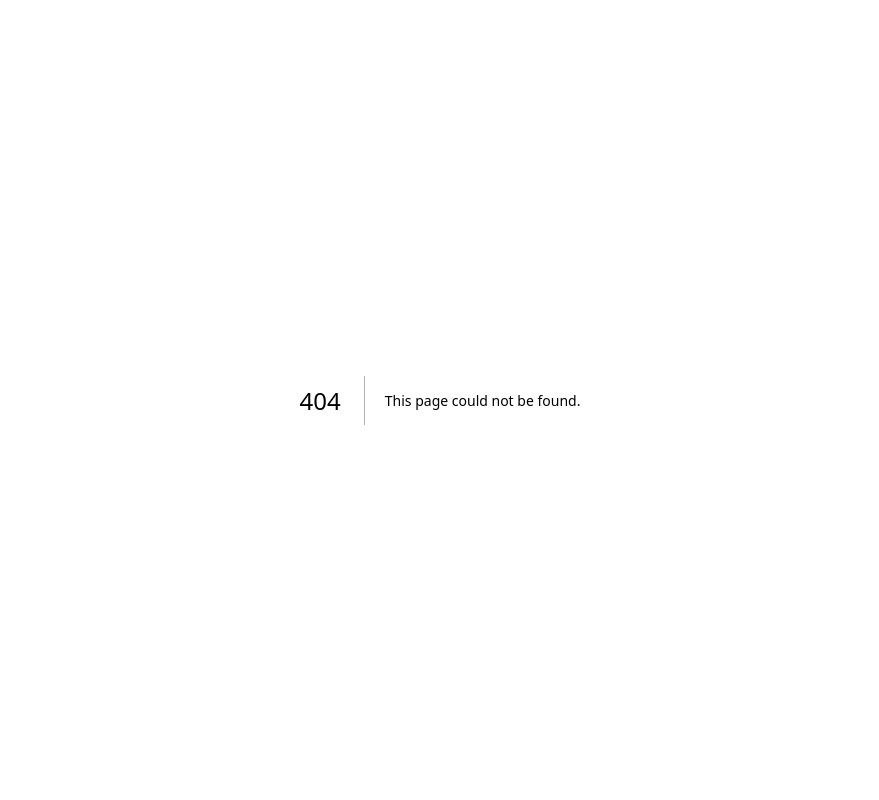
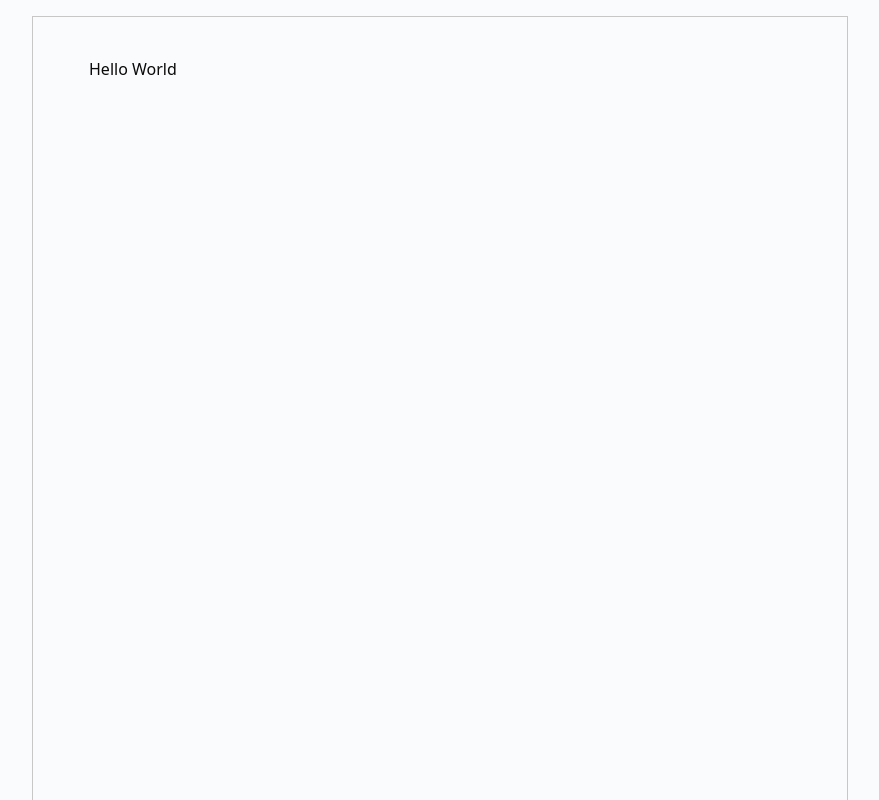
Before and after one commit to vasile-draguta/docs-clone, a Next.js app: page /documents/123 in a window 1280 px wide. Before the commit this address had no page. Shown: the top 800 px of the page, without its empty margins (200-1079 px from the left). Built offline with nearby package versions, Linux system fonts and the light colour scheme.

Commit message:
tiptap editor integration

```diff
--- a/package.json
+++ b/package.json
@@ -36,6 +36,9 @@
     "@radix-ui/react-toggle": "^1.1.10",
     "@radix-ui/react-toggle-group": "^1.1.11",
     "@radix-ui/react-tooltip": "^1.2.8",
+    "@tiptap/pm": "^3.6.3",
+    "@tiptap/react": "^3.6.3",
+    "@tiptap/starter-kit": "^3.6.3",
     "class-variance-authority": "^0.7.1",
     "clsx": "^2.1.1",
     "cmdk": "^1.1.1",
--- /dev/null
+++ b/src/app/(auth)/layout.tsx
@@ -0,0 +1,12 @@
+interface AuthLayoutProps {
+  children: React.ReactNode;
+}
+
+export default function AuthLayout({ children }: AuthLayoutProps) {
+  return (
+    <div className='flex flex-col gap-y-4'>
+      <nav className='w-full bg-blue-500'>auth navbar</nav>
+      {children}
+    </div>
+  );
+}
--- /dev/null
+++ b/src/app/(auth)/sign-in/page.tsx
@@ -0,0 +1,3 @@
+export default function SignInPage() {
+  return <div>Sign in page</div>;
+}
--- /dev/null
+++ b/src/app/(auth)/sign-up/page.tsx
@@ -0,0 +1,3 @@
+export default function SignUpPage() {
+  return <div>Sign up page</div>;
+}
--- /dev/null
+++ b/src/app/documents/[documentId]/editor.tsx
@@ -0,0 +1,26 @@
+'use client';
+
+import { useEditor, EditorContent } from '@tiptap/react';
+import StarterKit from '@tiptap/starter-kit';
+
+export function Editor() {
+  const editor = useEditor({
+    editorProps: {
+      attributes: {
+        style: 'padding-left: 56px; padding-right: 56px',
+        class:
+          'focus-outline-none print:border-0 print:bg-white border border-[#c7c7c7] flex flex-col min-h-[1054px] w-[816px] pt-10 pr-14 pb-10 cursor-text',
+      },
+    },
+    extensions: [StarterKit],
+    content: '<p>Hello World</p>',
+    immediatelyRender: false,
+  });
+  return (
+    <div className='size-full overflow-x-auto bg-[#f9fbfd] px-4 print:p-0 print:bg-white print:overflow-visible'>
+      <div className='min-w-max flex justify-center w-[816px] py-4 print:py-0 mx-auto print:w-full print:min-w-0'>
+        <EditorContent editor={editor} />
+      </div>
+    </div>
+  );
+}
--- /dev/null
+++ b/src/app/documents/[documentId]/page.tsx
@@ -0,0 +1,15 @@
+import { Editor } from './editor';
+
+interface DocumentIdPageProps {
+  params: Promise<{ documentId: string }>;
+}
+
+export default async function DocumentIdPage({ params }: DocumentIdPageProps) {
+  const documentId = (await params).documentId;
+
+  return (
+    <div className='min-h-screen bg-[#fafbfd]'>
+      <Editor />
+    </div>
+  );
+}
--- /dev/null
+++ b/src/app/documents/layout.tsx
@@ -0,0 +1,7 @@
+interface DocumentsLayoutProps {
+  children: React.ReactNode;
+}
+
+export default function DocumentsLayout({ children }: DocumentsLayoutProps) {
+  return <div className='flex flex-col gap-y-4'>{children}</div>;
+}
--- /dev/null
+++ b/src/app/documents/page.tsx
@@ -0,0 +1,3 @@
+export default function DocumentsPage() {
+  return <div>Documents Page</div>;
+}
--- a/src/app/page.tsx
+++ b/src/app/page.tsx
@@ -1,18 +1,15 @@
 'use client';
 
-import { Button } from '@/components/ui/button';
+import Link from 'next/link';
 
 export default function Home() {
   return (
-    <div className='flex flex-col min-h-screen items-center justify-center'>
-      <h1 className='text-4xl'>Hello World!</h1>
-      <Button
-        onClick={() => {
-          alert('You clicked it!');
-        }}
-      >
-        Click me!
-      </Button>
+    <div className='flex min-h-screen items-center justify-center'>
+      Click
+      <Link href='/documents/123'>
+        <span className='italic'>&nbsp;here&nbsp;</span>
+      </Link>
+      to go to document id page!
     </div>
   );
 }
```
Also changed, not shown: 2 other files (tests, documents, lock files or other folders).
